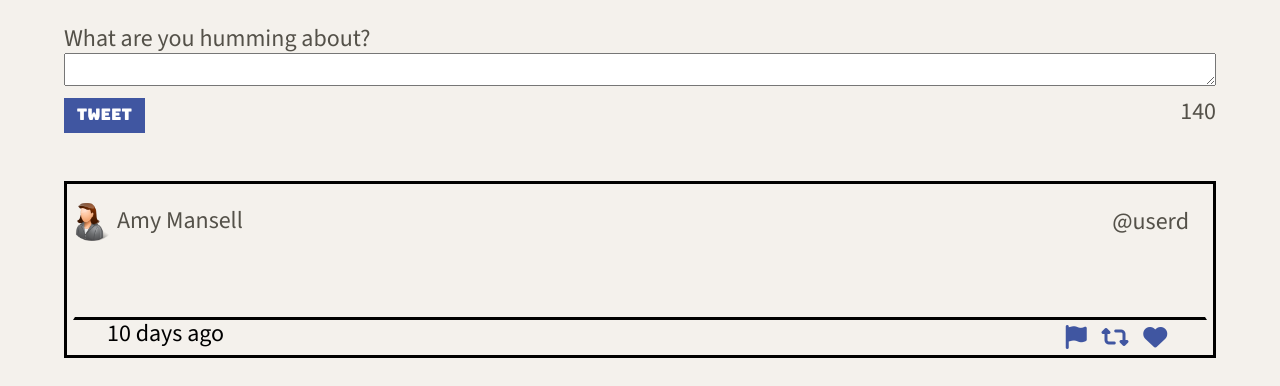
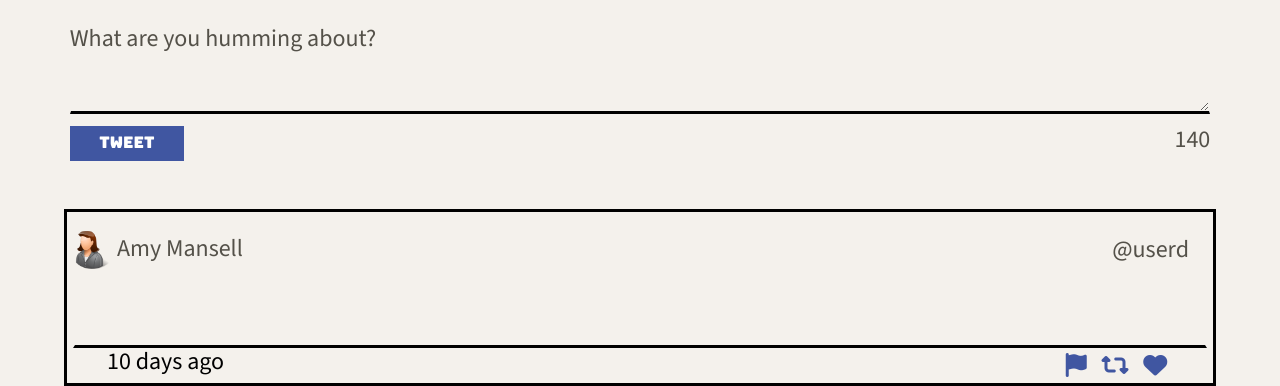
Before and after one commit to Rusgyn/tweeter, a website: page public/index.html in a window 1280 px wide. Shown: the part 500-886 px from the top of the page. Before the commit the page ends 858 px from the top, so only its background shows below. Drawn offline with nearby package versions, Linux system fonts and the light colour scheme.

Commit message:
Modify styling, bg color set as inherit from <body>

```diff
--- a/public/styles/new-tweet.css
+++ b/public/styles/new-tweet.css
@@ -1,5 +1,5 @@
 .new-tweet {
-  background-color: #f4f1ec;
+  background-color: inherit;
   width: 100vw;
 }
 
@@ -10,10 +10,12 @@
   flex-direction: column;
   justify-content: flex-start;
   background-color: #f4f1ec;
+  margin-left: 0.5%;
+  margin-right: 0.5%;
 }
 
 /* Textarea field styling */
-#tweet-text {
+#tweet-textarea {
   border-color: Transparent;
   outline: none;
   background-color: #f4f1ec;
@@ -39,7 +41,7 @@
   font-family: "Bungee", sans-serif;
   font-size: medium;
   padding: 0.5em;
-  width: 7%;
+  width: 10%;
   border: 0;
 }
 
```
